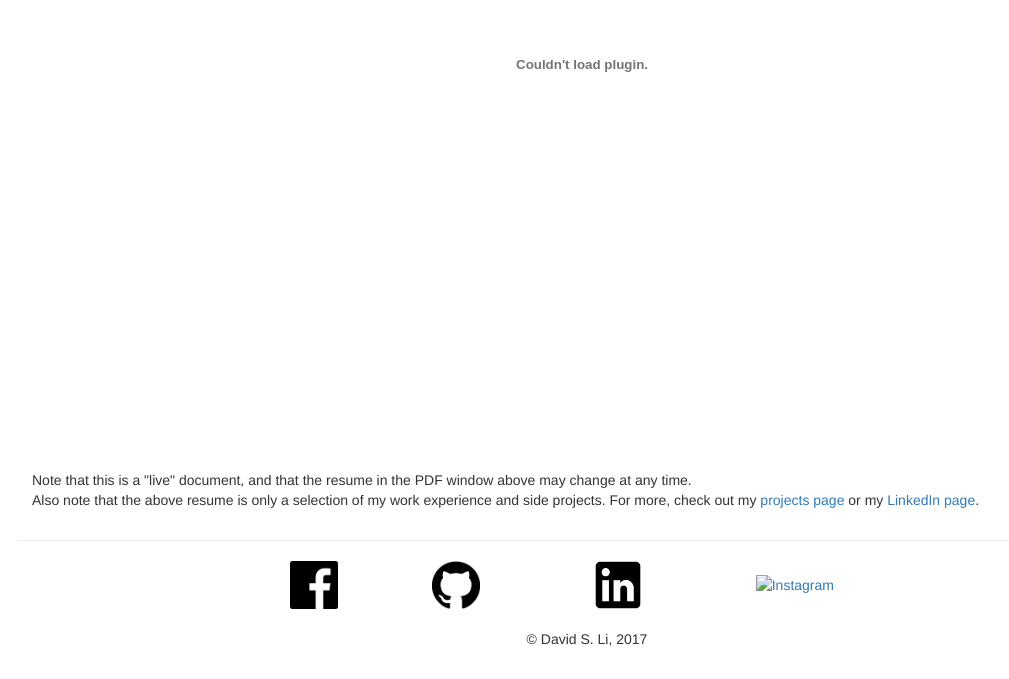
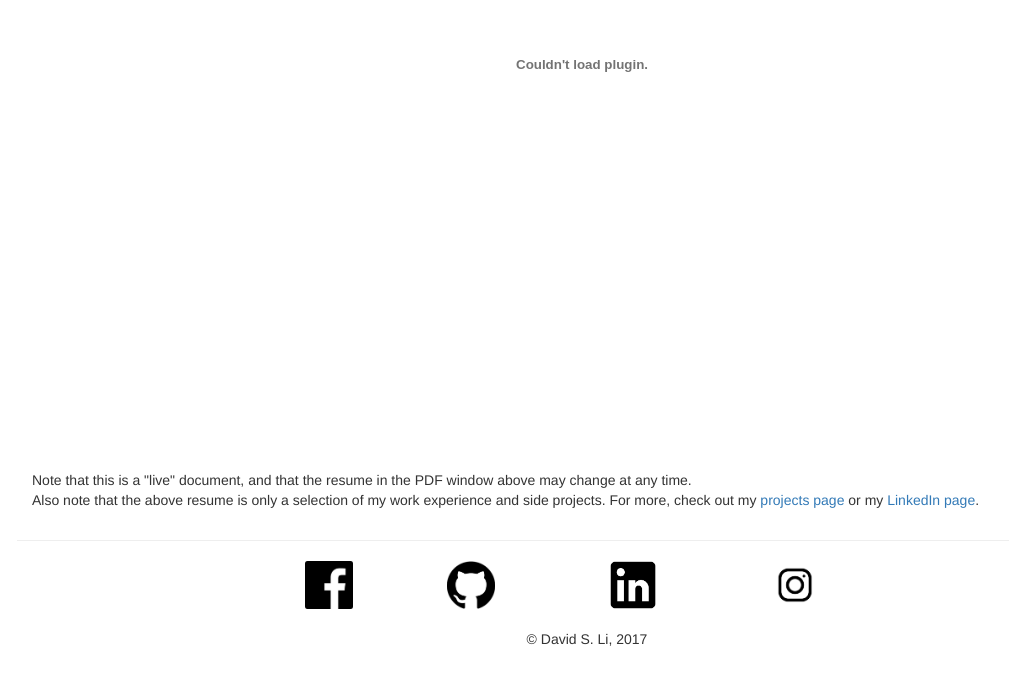
Before and after one commit to dsli208/Old-Website, a website: page public_html/resume.html in a window 1280 px wide. Shown: the part 455-1134 px from the top of the page, without its empty margins (53-1062 px from the left). Drawn offline with nearby package versions, Linux system fonts and the light colour scheme.

Commit message:
Fixing Instagram bug

```diff
--- a/public_html/resume.html
+++ b/public_html/resume.html
@@ -70,7 +70,7 @@
                     </a>
                     <a href ="https://www.linkedin.com/in/david-s-li-95929378/">
                         <img src="./img/linkedinicon.png" alt="LinkedIn" style="width:88px;height:48px;" hspace="20"> </a>
-                    <a href ="https://www.instagram.com/ds_li/"><img src="./img/instagramicon" alt="Instagram" style ="width:48px;height:48px;" hspace="70"></a><br /><br />
+                    <a href ="https://www.instagram.com/ds_li/"><img src="./img/instagramicon.png" alt="Instagram" style ="width:48px;height:48px;" hspace="70"></a><br /><br />
                     <p>&copy; David S. Li, 2017</p>
                 </div>
             </footer>
```
Also changed, not shown: public_html/index.html (+1 -1 lines), public_html/projects.html (+1 -1 lines).
